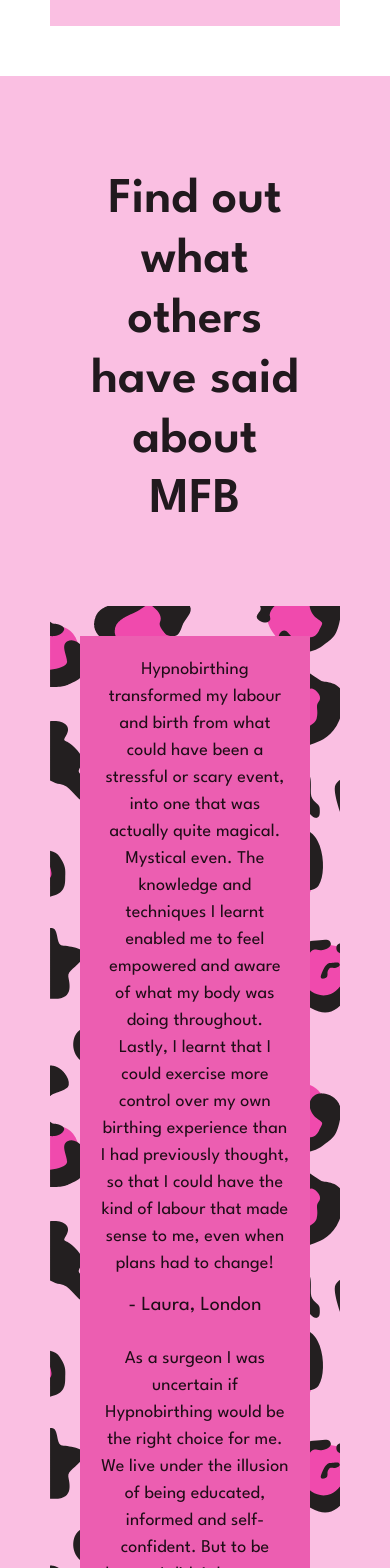
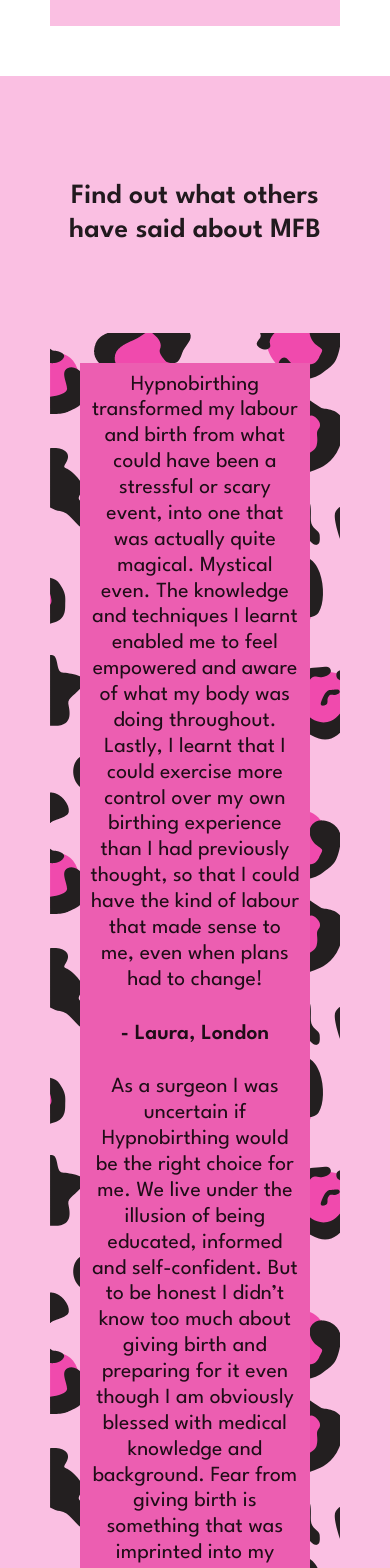
Before and after one commit to AlexJackson01/mighty-fierce-birth, a React (Create React App) app in the folder client/: page / in a window 390 px wide. Shown: the part 3600-5168 px from the top of the page. Built offline with nearby package versions, Linux system fonts and the light colour scheme.

Commit message:
Improved Reviews for mobile

```diff
--- a/client/src/App.css
+++ b/client/src/App.css
@@ -150,7 +150,7 @@
 
 h4 {
     font-family: 'League Spartan';
-    font-weight: 600;
+    /* font-weight: 600; */
     text-align: center;
     padding-bottom: 20px;
     /* margin-left: -100px; */
@@ -181,8 +181,8 @@
     -webkit-transform: translateY(-50%);
     -ms-transform: translateY(-50%);
     font-weight: 600;
-    padding: 40px;
-    font-size: 50px;
+    /* padding: 40px; */
+    /* font-size: 7vmin; */
 }
 
 .reviews-section {
@@ -201,12 +201,13 @@
 .reviews-div {
     background-color: #EC5EB1;
     margin: 20px;
-    padding: 20px;
+    padding: 10px;
     text-align: center;
-    font-size: 18px;
+    /* font-size: 3vmin; */
 }
 
 .review-text {
+    font-weight: 600;
     padding-bottom: 20px;
 }
 
--- a/client/src/components/home/Reviews.js
+++ b/client/src/components/home/Reviews.js
@@ -30,8 +30,8 @@
               <div className='reviews-div'>
                 {reviews.map(r => (
                   <div>
-                    <p>{r.review}</p>
-                    <h5 className='review-text'>- {r.name}</h5>
+                    <h4>{r.review}</h4>
+                    <h4 className='review-text'>- {r.name}</h4>
                   </div>
                 ))}
               </div>
```
